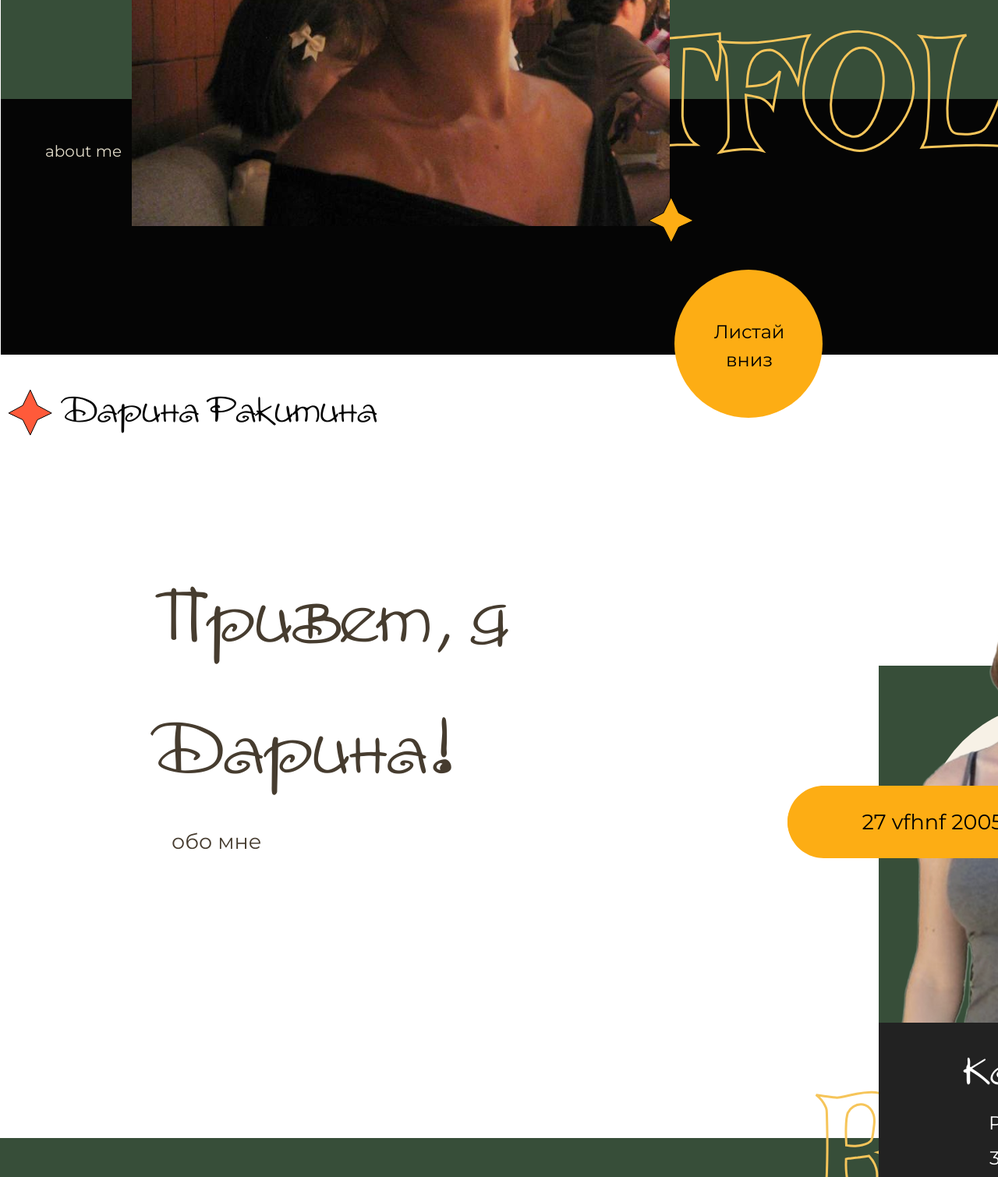
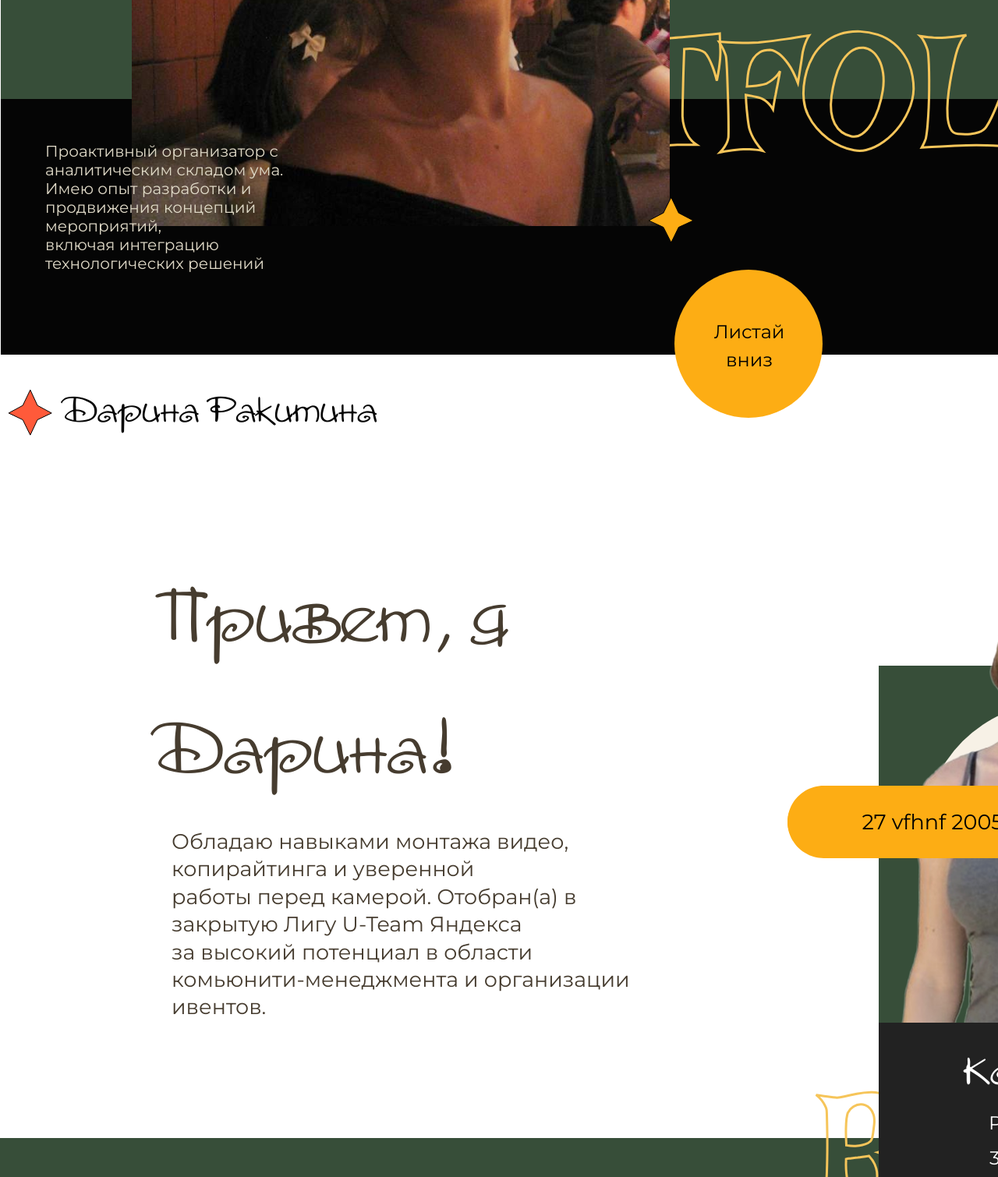
Before and after one commit to Rackitina/vupsen, a plain HTML site: page index.html in a window 1280 px wide. Shown: the part 785-2295 px from the top of the page at 78% size. Drawn offline with Linux system fonts and the light colour scheme.

Commit message:
Update index.html

```diff
--- a/index.html
+++ b/index.html
@@ -56,7 +56,9 @@
         </div>
 
         <!-- About me -->
-        <div class="about-me">about me</div>
+        <div class="about-me">Проактивный организатор с аналитическим складом ума. <br>
+                              Имею опыт разработки и продвижения концепций мероприятий, <br>
+                              включая интеграцию технологических решений </div>
 
         <!-- Круг для скролла -->
         <div class="scroll-circle"></div>
@@ -71,7 +73,9 @@
 
         <!-- Основной контент -->
         <div class="hello-text">Привет, я Дарина!</div>
-        <div class="about-text">обо мне</div>
+        <div class="about-text">Обладаю навыками монтажа видео, копирайтинга и уверенной <br>
+                               работы перед камерой. Отобран(а) в закрытую Лигу U-Team Яндекса <br>
+                               за высокий потенциал в области комьюнити-менеджмента и организации ивентов.</div>
 
         <!-- Серая рамка и круг -->
         <div class="gray-frame"></div>
```
